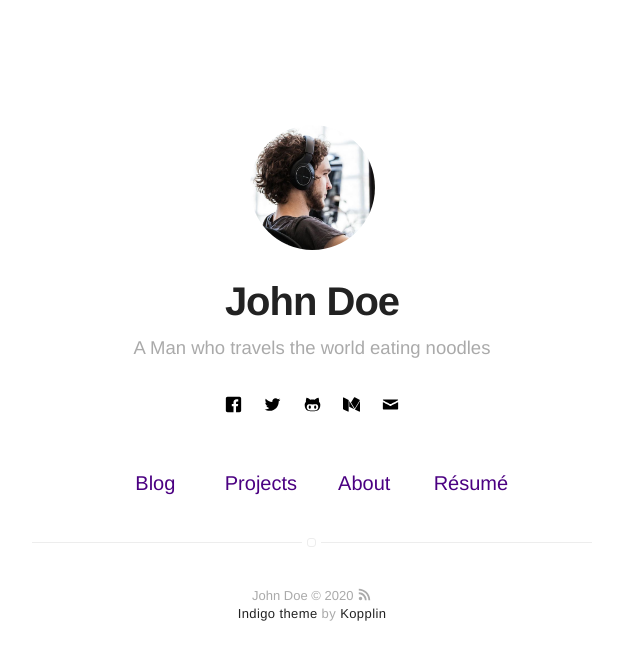
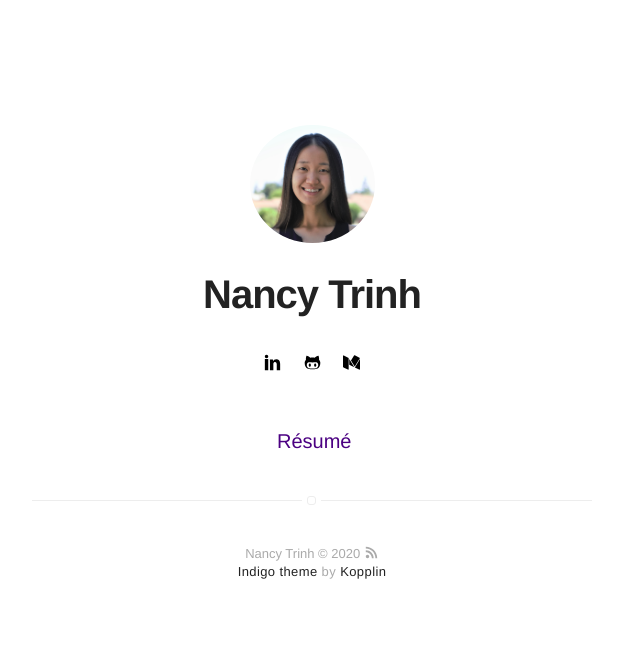
Before and after one commit to nantrinh/nantrinh.github.io, a Jekyll site: the page built from index.html, in a window 1280 px wide. Shown: the top 660 px of the page, without its empty margins (328-968 px from the left). Built offline with Jekyll 4.4.1, drawn with Linux system fonts in a browser that asks for light colours; some of the changed lines change nothing that is shown.

Commit message:
Update config and add photo

```diff
--- a/_config.yml
+++ b/_config.yml
@@ -1,14 +1,10 @@
 # main text of home
-name: John Doe
-bio: A Man who travels the world eating noodles
-
-# twitter summary info
-description: A blog about technology and stuff related
+name: Nancy Trinh
 
 # if it's an external image, update below for true
 # better with square images
 external-image: false
-picture: assets/images/profile.jpg
+picture: assets/images/profile.png
 
 # If you want to include your resume, set to true
 # and specify source (external or local).
@@ -30,42 +26,42 @@ permalink: /:title/
 
 # if you don't want comments in your posts, leave categories empty
 disqus:
-  shortname: mydisqus # enter this from your disqus account
-  categories: [blog, project] # only show disqus for posts that have these categories
+  shortname: #mydisqus # enter this from your disqus account
+  categories: #[blog, project] # only show disqus for posts that have these categories
 
 # if you don't have any of social below, comment the line
-facebook: myfacebook
-twitter: mytwitter
+# facebook: myfacebook
+# twitter: mytwitter
 # google: mygoogle
 # instagram: myinstagram
 # pinterest: mypinterest
-# linkedin: mylinkedin
+linkedin: nantrinh
 # youtube: myyoutube
 # spotify: myspotify
-github: mygithub
+github: nantrinh
 # gitlab: mygitlab
 # lastfm: mylastfm
 # stackoverflow: 7044681/mystackoverflow
 # quora: userquora
 # reddit: username
-medium: medium
+medium: nantrinh
 # vimeo: myvimeo
 # lanyrd: mylanyrd
-email: myemail@gmail.com
+# email: myemail@gmail.com
 
-authors:
-    johndoe:
-        name: John Doe
-        bio: A Man who travels the world eating noodles
-        external-image: false
-        picture: assets/images/profile.jpg
-        twitter: johndoe
-    jamesfoster:
-        name: James Foster
-        bio: A Man who develops software with coffee
-        external-image: false
-        picture: assets/images/james.jpg
-        twitter: jamesfoster
+# authors:
+#     johndoe:
+#         name: John Doe
+#         bio: A Man who travels the world eating noodles
+#         external-image: false
+#         picture: assets/images/profile.jpg
+#         twitter: johndoe
+#     jamesfoster:
+#         name: James Foster
+#         bio: A Man who develops software with coffee
+#         external-image: false
+#         picture: assets/images/james.jpg
+#         twitter: jamesfoster
 
 # do you want a larger site? change the option below
 # options: [normal, large] | default: normal
@@ -77,11 +73,11 @@ width: normal
 # paginate_path: "blog/:num/"
 
 # if you don't need projects, comment the *projects* configs below
-projects: true
+# projects: true
 
 # if you don't need "about" or "blog", comment them out below
-about: true
-blog: true
+# about: true
+# blog: true
 
 # do you want to show the "read time" of the posts?
 read-time: true
```
Also changed, not shown: assets/images/profile.jpg (deleted), assets/images/profile.png (added).
